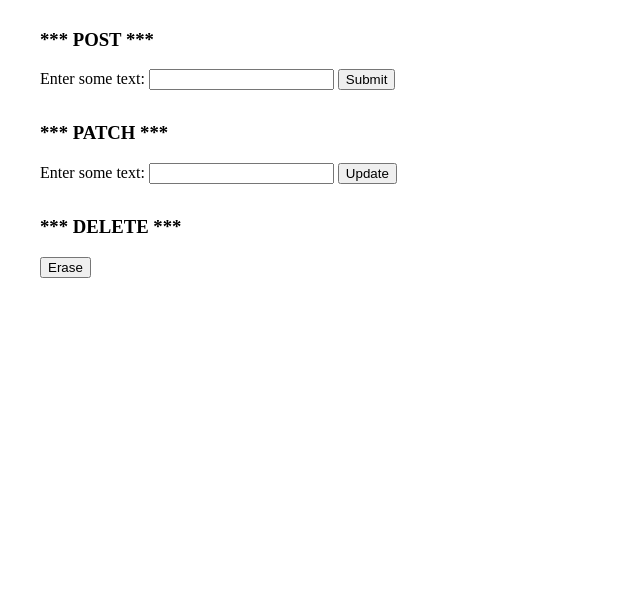
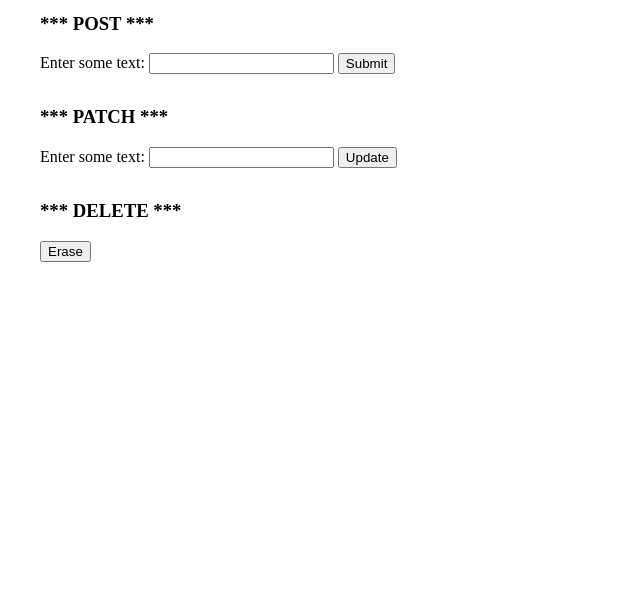
Before and after one commit to jmcbgaston/http-request-demo, a website: page public/index.html in a window 1280 px wide. Shown: the part 201-800 px from the top of the page, without its empty margins (0-640 px from the left). Drawn offline with nearby package versions, Linux system fonts and the light colour scheme.

Commit message:
update style

```diff
--- a/public/index.html
+++ b/public/index.html
@@ -7,7 +7,7 @@
     <script src="app.js"></script>
     <title>HTTP Request Demo</title>
   </head>
-  <body style="padding: 3rem 2rem">
+  <body style="padding: 2rem">
     <h1>HTTP Request Demo</h1>
 
     <div style="margin: 1rem 0 2rem" class="get-req">
```
